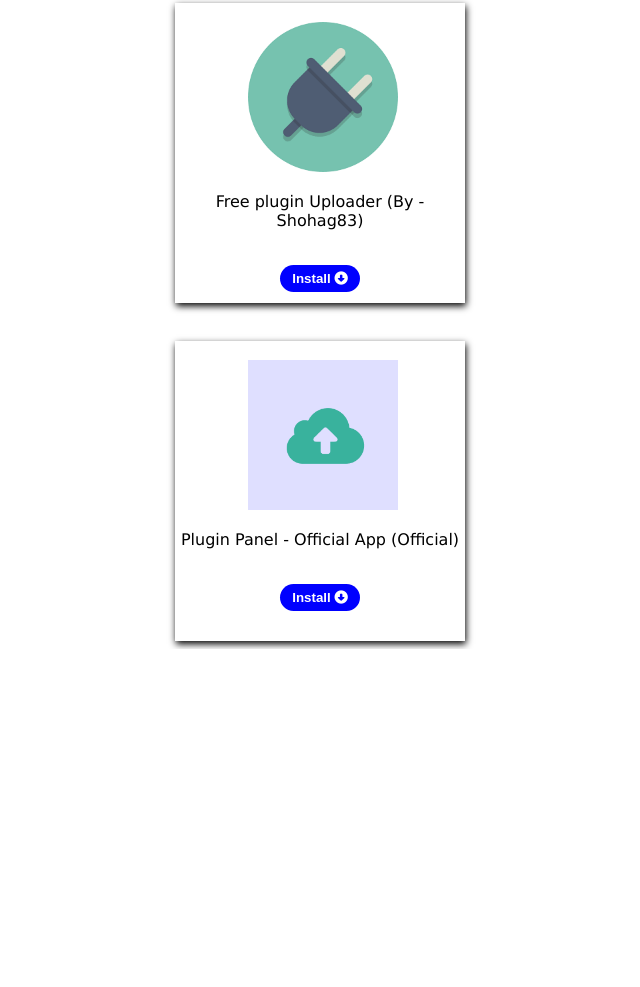
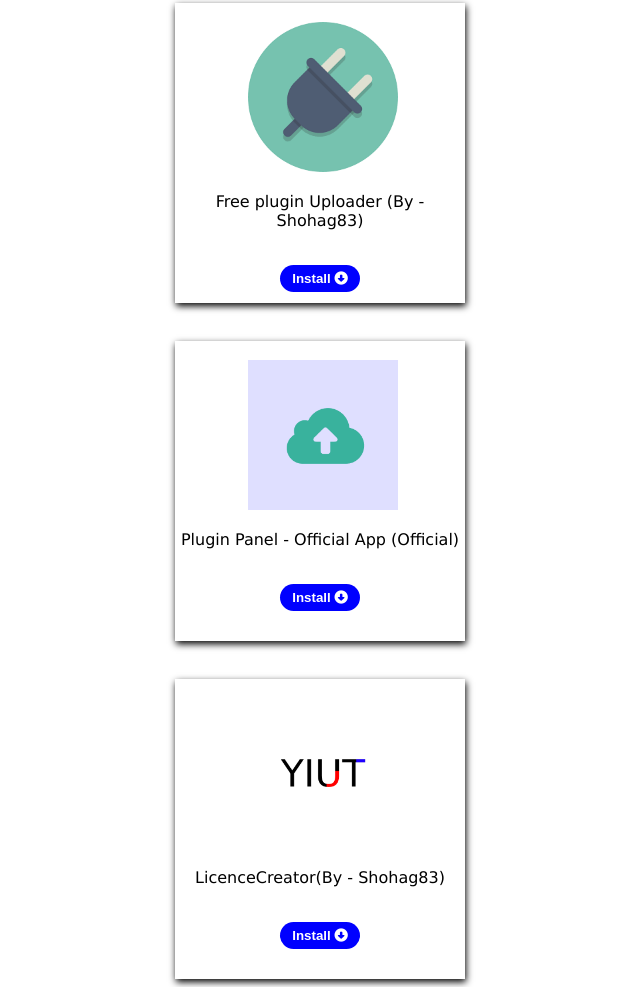
Before and after one commit to heptechfighterpid/plugin, a plain HTML site: page index.html in a window 1280 px wide. Shown: the part 1095-2082 px from the top of the page, without its empty margins (320-960 px from the left). Before the commit the page ends 1744 px from the top, so only its background shows below. Drawn offline with Linux system fonts and the light colour scheme.

Commit message:
index.html

```diff
--- a/index.html
+++ b/index.html
@@ -76,6 +76,17 @@
 
   </div>
 
+    <br><br>
+
+    <div class="app">
+    <br>
+
+    &nbsp;<img src="yiut.png" style="width: 150px; height: 150px;">
+<p>LicenceCreator(By - Shohag83)</p>
+
+&nbsp;&nbsp;&nbsp;&nbsp;&nbsp;&nbsp;&nbsp;&nbsp;&nbsp;&nbsp;&nbsp;&nbsp;&nbsp;&nbsp;&nbsp;&nbsp;&nbsp;&nbsp;&nbsp;&nbsp;&nbsp;&nbsp;&nbsp;&nbsp;&nbsp;&nbsp;&nbsp;&nbsp;&nbsp;&nbsp;&nbsp;&nbsp;&nbsp;&nbsp;&nbsp;&nbsp;&nbsp;&nbsp;&nbsp;&nbsp;&nbsp;&nbsp;<a href="licenceCreator.plugin" download><button class="btn">Install <i class="fa-solid fa-circle-down"></i></button></a>
+
+  </div>
 
   </center>
 </body>
```
